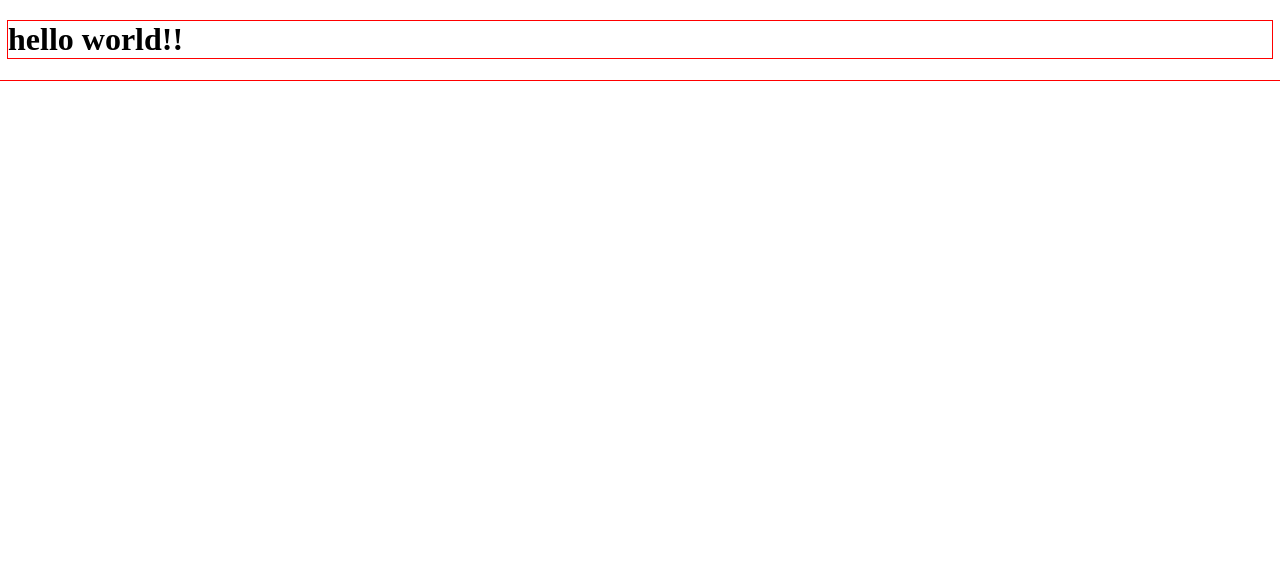
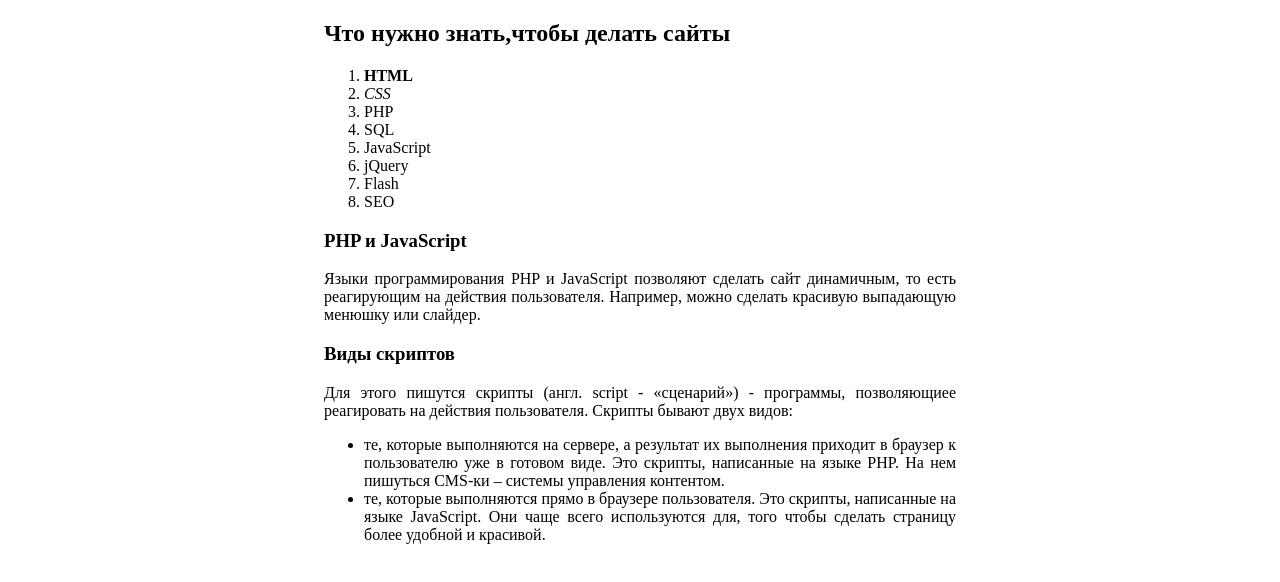
Before and after one commit to vkotova94/kaleriya, a website: page src/index.html in a window 1280 px wide. Drawn offline with nearby package versions, Linux system fonts and the light colour scheme; files that its build step writes are made by us from their sources.

Commit message:
hometask3

```diff
--- a/src/index.html
+++ b/src/index.html
@@ -1,13 +1,32 @@
 <!DOCTYPE html>
-<html lang="en">
-<head>
-  <meta charset="UTF-8">
-  <meta name="viewport" content="width=device-width, initial-scale=1.0">
-  <meta http-equiv="X-UA-Compatible" content="ie=edge">
-  <link rel="stylesheet" href="./css/main.css">
-  <title>it academy</title>
-</head>
-<body>
- <h1>hello world!!</h1>
-</body>
+<html lang="en" dir="ltr">
+    <head>
+        <meta charset="utf-8">
+        <title>hometask3</title>
+        <link rel="stylesheet" href="./css/main.css">
+    </head>
+    <body>
+        <div class="content">
+            <h2>Что нужно знать,чтобы делать сайты</h2>
+            <ol>
+                <li><b>HTML</b></li>
+                <li><i>CSS</i></li>
+                <li>PHP</li>
+                <li>SQL</li>
+                <li>JavaScript</li>
+                <li>jQuery</li>
+                <li>Flash</li>
+                <li>SEO</li>
+            </ol>
+            <h3>PHP и JavaScript</h3>
+            <p>Языки программирования PHP и JavaScript позволяют сделать сайт динамичным, то есть реагирующим на действия пользователя. Например, можно сделать красивую выпадающую менюшку или слайдер.</p>
+            <h3>Виды скриптов</h3>
+
+            <p>Для этого пишутся скрипты (англ. script - «сценарий») - программы, позволяющиее реагировать на действия пользователя. Скрипты бывают двух видов:</p>
+            <ul>
+                <li>те, которые выполняются на сервере, а результат их выполнения приходит в браузер к пользователю уже в готовом виде. Это скрипты, написанные на языке PHP. На нем пишуться CMS-ки – системы управления контентом.</li>
+                <li>те, которые выполняются прямо в браузере пользователя. Это скрипты, написанные на языке JavaScript. Они чаще всего используются для, того чтобы сделать страницу более удобной и красивой.</li>
+            </ul>
+        </div>
+    </body>
 </html>
--- a/src/main.scss
+++ b/src/main.scss
@@ -1,3 +1,5 @@
-*{
-  outline: 1px solid red;
+.content {
+    width: 50%;
+    text-align: justify;
+    margin: auto;
 }
```
